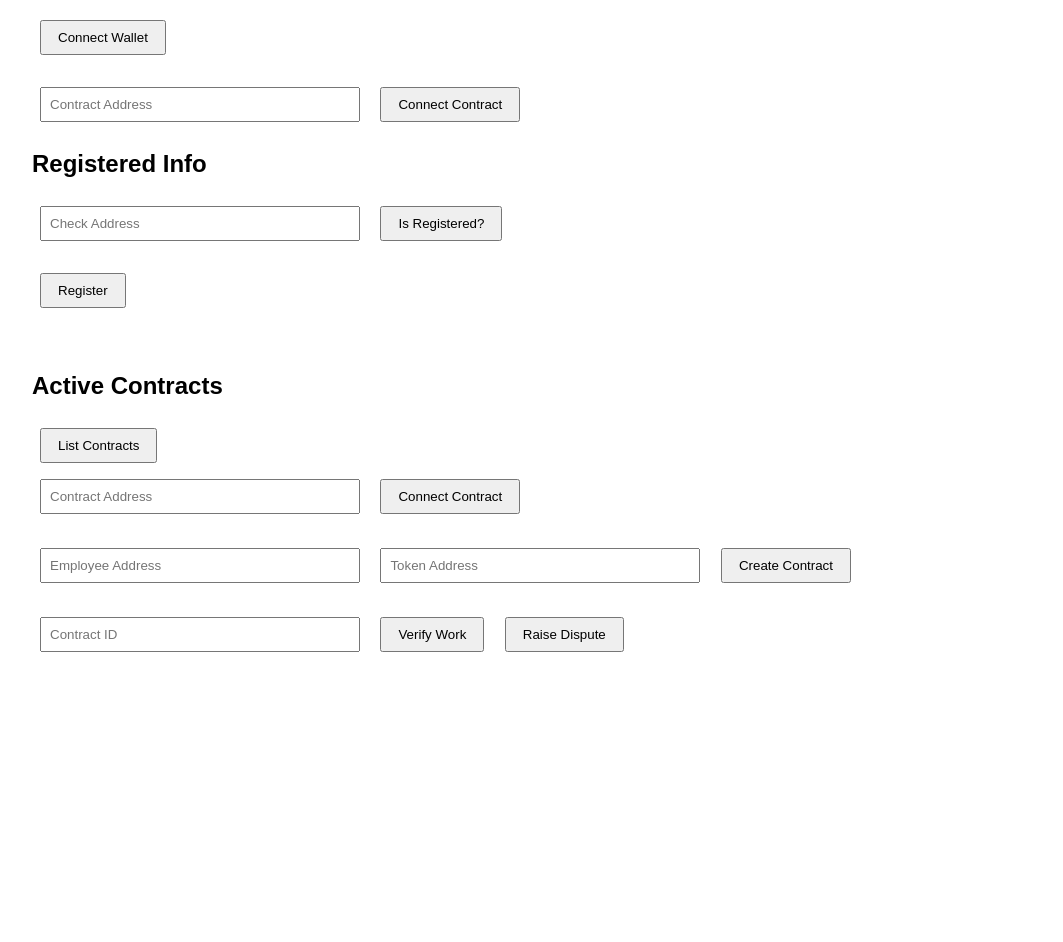
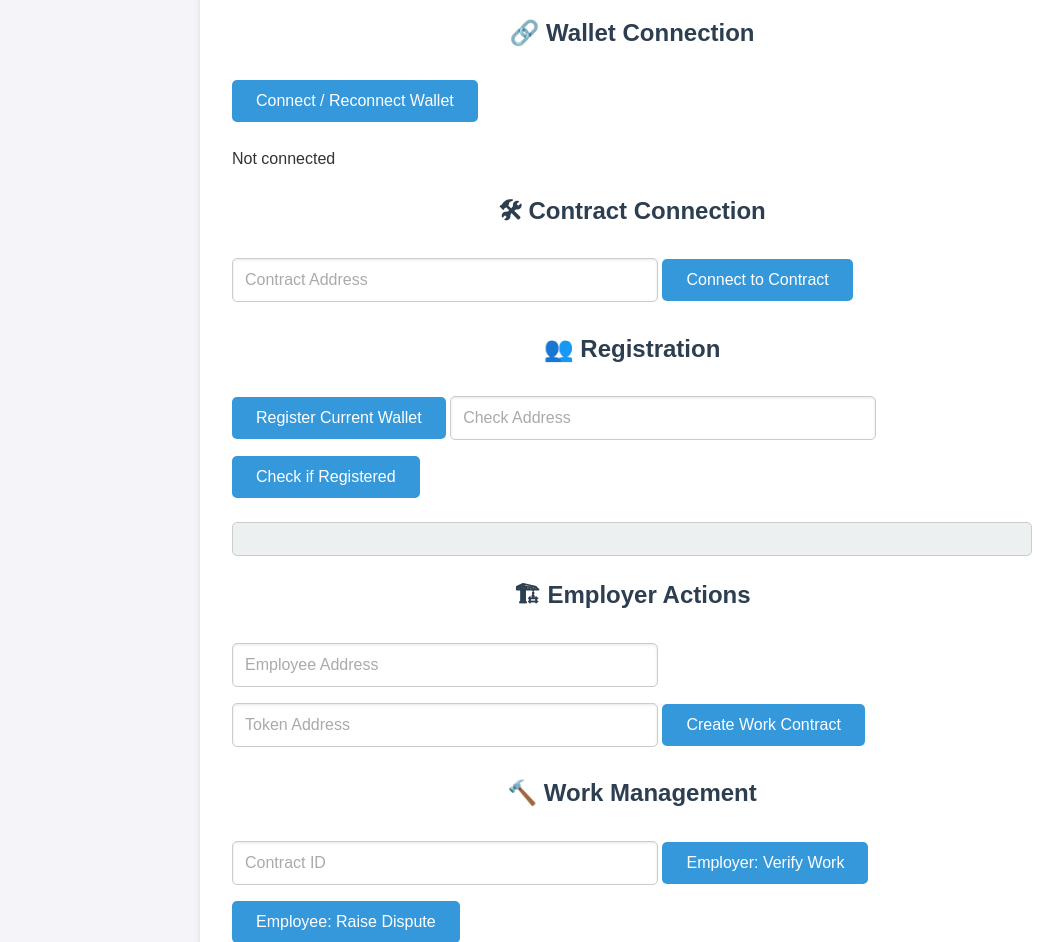
Before and after one commit to charlesli50/CS595_Final_Project, a website: page nirmaan-dapp/index.html in a window 1280 px wide. Shown: the part 144-1086 px from the top of the page, without its empty margins (8-1071 px from the left). Before the commit the page ends 844 px from the top, so only its background shows below. Drawn offline with nearby package versions, Linux system fonts and the light colour scheme; no server answers.

Commit message:
fix one bug, 10 more appear

```diff
--- a/nirmaan-dapp/app.js
+++ b/nirmaan-dapp/app.js
@@ -1,14 +1,4 @@
 let provider, signer, contract;
-
-// const abi = [
-//   "function registerUser() public",
-//   "function createContract(address employee, address token, uint256 totalDays, uint256 dailyWage) public returns (uint256)",
-//   "function verifyWork(uint256 id) public",
-//   "function raiseDispute(uint256 id) public",
-//   "function isRegistered(address user) view returns (bool)",
-//   "function getContract(uint256 id) view returns (address,address,address,uint256,uint256,uint256,uint8)",
-//   "function totalContracts() view returns (uint256)",
-// ];
 
 const abi = [
   "function registerUser() external",
@@ -20,10 +10,9 @@ const abi = [
   "function totalContracts() view returns (uint256)",
 ];
 
-
 async function loadDeployedAddress() {
   try {
-    const response = await fetch("/deployed.json"); // assumes deployed.json is served in root
+    const response = await fetch("/deployed.json");
     const data = await response.json();
     document.getElementById("contractAddress").value = data.Nirmaan;
     console.log("✅ Loaded deployed address:", data.Nirmaan);
@@ -32,16 +21,44 @@ async function loadDeployedAddress() {
   }
 }
 
+async function connectWallet() {
+  try {
+    if (!window.ethereum) {
+      alert("MetaMask is not installed!");
+      return;
+    }
+
+    provider = new ethers.BrowserProvider(window.ethereum);
+    await provider.send("eth_requestAccounts", []);
+    signer = await provider.getSigner();
+
+    const address = await signer.getAddress();
+    document.getElementById(
+      "walletAddress"
+    ).innerText = `Connected: ${address}`;
+
+    console.log("✅ Wallet connected:", address);
+    alert("Wallet connected!");
+
+    window.ethereum.on("accountsChanged", async () => {
+      console.log("🔁 Account changed. Reconnecting...");
+      await connectWallet();
+    });
+  } catch (error) {
+    console.error("❌ Wallet connection error:", error);
+    alert("Wallet connection failed. Please check MetaMask.");
+  }
+}
 
 async function connectContract() {
   try {
-    if (!window.ethereum) return alert("Please install MetaMask.");
-
-    provider = new ethers.BrowserProvider(window.ethereum);
-    signer = await provider.getSigner();
+    if (!provider) await connectWallet();
 
     const address = document.getElementById("contractAddress").value.trim();
     if (!ethers.isAddress(address)) return alert("Invalid contract address.");
+
+    const code = await provider.getCode(address);
+    if (code === "0x") return alert("No contract deployed at this address!");
 
     contract = new ethers.Contract(address, abi, signer);
     console.log("✅ Connected to contract at:", contract.target);
@@ -66,60 +83,62 @@ async function register() {
   }
 }
 
-let walletConnected = false;
-
-async function connectWallet() {
-  try {
-    if (!window.ethereum) {
-      alert("MetaMask is not installed!");
-      return;
-    }
-
-    if (walletConnected) {
-      console.log("✅ Already connected.");
-      return; // Don't reconnect again if already connected
-    }
-
-    provider = new ethers.BrowserProvider(window.ethereum);
-    signer = await provider.getSigner();
-    const address = await signer.getAddress();
-
-    document.getElementById("walletAddress").innerText = `Connected: ${address}`;
-    walletConnected = true; // ✅ Mark wallet as connected
-    console.log("✅ Wallet connected:", address);
-    alert("Wallet connected!");
-  } catch (error) {
-    console.error("❌ Wallet connection error:", error);
-    alert("Wallet connection failed. Please check MetaMask.");
-  }
-}
-
-
 async function createWorkContract() {
   try {
     const emp = document.getElementById("employeeAddress").value.trim();
-    const token = document.getElementById("tokenAddress").value.trim();
+    const tokenAddress = document.getElementById("tokenAddress").value.trim();
     if (!ethers.isAddress(emp)) return alert("Invalid employee address.");
-    if (!ethers.isAddress(token)) return alert("Invalid token address.");
+    if (!ethers.isAddress(tokenAddress)) return alert("Invalid token address.");
 
-    console.log("🔁 Sending createContract...");
-    const tx = await contract.createContract(emp, token, 5, 20);
-    console.log("🧾 Transaction hash:", tx.hash);
-    const receipt = await tx.wait();
-    console.log("✅ Contract created. Gas used:", receipt.gasUsed.toString());
+    const totalTokens = (5 * 20 * 110) / 100; // 110
+    const totalAmount = ethers.parseUnits(totalTokens.toString(), 18);
 
-    // Try getting the contract ID (if emitted, log it)
-    const createdEvent = receipt.logs?.find(
-      (log) => log.address.toLowerCase() === contract.target.toLowerCase()
+    const token = new ethers.Contract(
+      tokenAddress,
+      [
+        "function approve(address spender, uint256 amount) public returns (bool)",
+        "function allowance(address owner, address spender) public view returns (uint256)",
+        "function balanceOf(address account) public view returns (uint256)",
+      ],
+      signer
     );
-    if (createdEvent) {
-      console.log("📦 Event log for contract creation:", createdEvent);
+
+    const employer = await signer.getAddress();
+    const allowance = await token.allowance(employer, contract.target);
+    const balance = await token.balanceOf(employer);
+
+    console.log("👤 Employer:", employer);
+    console.log("💰 Token Balance:", ethers.formatUnits(balance, 18));
+    console.log("🔐 Token Allowance:", ethers.formatUnits(allowance, 18));
+    console.log(
+      "📦 Required Total Amount:",
+      ethers.formatUnits(totalAmount, 18)
+    );
+
+    if (balance < totalAmount) {
+      return alert("Insufficient balance. Please mint or transfer tokens.");
     }
 
-    alert("Work contract created.");
+    if (allowance < totalAmount) {
+      console.log("🔁 Approving tokens...");
+      const approveTx = await token.approve(contract.target, totalAmount);
+      await approveTx.wait();
+      console.log("✅ Approval successful!");
+    } else {
+      console.log("✅ Sufficient allowance. Skipping approve.");
+    }
+
+    console.log("🛠 Calling createContract...");
+    const tx = await contract.createContract(emp, tokenAddress, 5, 20);
+    const receipt = await tx.wait();
+    console.log(
+      "✅ Work contract created. Gas used:",
+      receipt.gasUsed.toString()
+    );
+    alert("Work contract created successfully!");
   } catch (err) {
     console.error("❌ Error creating contract:", err);
-    alert("Contract creation failed.");
+    alert("Contract creation failed. See console for details.");
   }
 }
 
@@ -130,9 +149,6 @@ async function verifyWork() {
 
     console.log("🔁 Sending verifyWork for ID:", id);
     const tx = await contract.verifyWork(id);
-    if (!tx.wait) {
-      throw new Error("Work Failed");
-    }
     console.log("🧾 Transaction hash:", tx.hash);
     const receipt = await tx.wait();
     console.log("✅ Work verified. Gas used:", receipt.gasUsed.toString());
@@ -161,13 +177,19 @@ async function raiseDispute() {
 }
 
 async function checkRegistered() {
+  try {
     const addr = document.getElementById("checkAddress").value.trim();
     if (!ethers.isAddress(addr)) return alert("Invalid address.");
+
     const isReg = await contract.isRegistered(addr);
     console.log(`✅ Address ${addr} is registered:`, isReg);
     document.getElementById("regStatus").innerText = isReg
       ? "✅ Registered"
       : "❌ Not registered";
+  } catch (err) {
+    console.error("❌ Error checking registration:", err);
+    alert("Check registration failed.");
+  }
 }
 
 async function listContracts() {
@@ -175,13 +197,14 @@ async function listContracts() {
     const container = document.getElementById("contractList");
     container.innerHTML = "Loading...";
     const total = await contract.totalContracts();
-    console.log("📦 Total contracts on-chain:", total.toString());
+    console.log("📦 Total contracts:", total.toString());
 
     const entries = [];
-
     for (let i = 0; i < total; i++) {
       const c = await contract.getContract(i);
-      const status = ["Active", "Completed", "Disputed"][Number(c[6])];
+      const status = ["Active", "Completed", "Disputed", "Resolved"][
+        Number(c[6])
+      ];
       entries.push(
         `<p><b>ID ${i}</b>: Employer ${c[0]} ➡️ Employee ${c[1]} | Token: ${c[2]} | Days: ${c[5]}/${c[3]} | Status: ${status}</p>`
       );
@@ -189,7 +212,7 @@ async function listContracts() {
 
     container.innerHTML = entries.join("");
   } catch (err) {
-    console.error("❌ Error fetching contracts:", err);
+    console.error("❌ Error listing contracts:", err);
     document.getElementById("contractList").innerText =
       "Failed to load contracts.";
   }
--- a/nirmaan-dapp/index.html
+++ b/nirmaan-dapp/index.html
@@ -1,4 +1,4 @@
-<!DOCTYPE html>
+<!-- <!DOCTYPE html>
 <html lang="en">
   <head>
     <meta charset="UTF-8" />
@@ -47,4 +47,50 @@
     <script src="https://cdn.jsdelivr.net/npm/ethers@6.6.2/dist/ethers.umd.min.js"></script>
     <script src="app.js"></script>
   </body>
+</html> -->
+
+<!DOCTYPE html>
+<html lang="en">
+  <head>
+    <meta charset="UTF-8" />
+    <meta name="viewport" content="width=device-width, initial-scale=1.0" />
+    <title>Nirmaan DApp</title>
+    <link rel="stylesheet" href="style.css" />
+  </head>
+  <body onload="loadDeployedAddress()">
+    <div id="app">
+      <h1>Nirmaan DApp</h1>
+
+      <h2>🔗 Wallet Connection</h2>
+      <button onclick="connectWallet()">Connect / Reconnect Wallet</button>
+      <p id="walletAddress">Not connected</p>
+
+      <h2>🛠 Contract Connection</h2>
+      <input placeholder="Contract Address" id="contractAddress" />
+      <button onclick="connectContract()">Connect to Contract</button>
+
+      <h2>👥 Registration</h2>
+      <button onclick="register()">Register Current Wallet</button>
+      <input placeholder="Check Address" id="checkAddress" />
+      <button onclick="checkRegistered()">Check if Registered</button>
+      <p id="regStatus"></p>
+
+      <h2>🏗 Employer Actions</h2>
+      <input placeholder="Employee Address" id="employeeAddress" />
+      <input placeholder="Token Address" id="tokenAddress" />
+      <button onclick="createWorkContract()">Create Work Contract</button>
+
+      <h2>🔨 Work Management</h2>
+      <input placeholder="Contract ID" id="contractId" />
+      <button onclick="verifyWork()">Employer: Verify Work</button>
+      <button onclick="raiseDispute()">Employee: Raise Dispute</button>
+
+      <h2>📃 Active Contracts</h2>
+      <button onclick="listContracts()">List All Contracts</button>
+      <div id="contractList"></div>
+    </div>
+
+    <script src="https://cdn.jsdelivr.net/npm/ethers@6.6.2/dist/ethers.umd.min.js"></script>
+    <script src="app.js"></script>
+  </body>
 </html>
--- a/nirmaan-dapp/style.css
+++ b/nirmaan-dapp/style.css
@@ -1,15 +1,74 @@
 body {
-  font-family: sans-serif;
+  font-family: "Arial", sans-serif;
+  background-color: #f4f4f9;
+  color: #333;
   padding: 2rem;
+  margin: 0;
+  line-height: 1.6;
+}
+
+h1,
+h2 {
+  color: #2c3e50;
+  text-align: center;
 }
 
 input {
-  padding: 0.5rem;
-  margin: 0.5rem;
-  width: 300px;
+  padding: 0.75rem;
+  margin: 0.5rem 0;
+  width: 100%;
+  max-width: 400px;
+  border: 1px solid #ccc;
+  border-radius: 5px;
+  box-shadow: inset 0 1px 3px rgba(0, 0, 0, 0.1);
+  font-size: 1rem;
 }
 
 button {
-  padding: 0.5rem 1rem;
-  margin: 0.5rem;
+  padding: 0.75rem 1.5rem;
+  margin: 0.5rem 0;
+  background-color: #3498db;
+  color: #fff;
+  border: none;
+  border-radius: 5px;
+  cursor: pointer;
+  font-size: 1rem;
+  transition: background-color 0.3s ease;
 }
+
+button:hover {
+  background-color: #2980b9;
+}
+
+#app {
+  max-width: 800px;
+  margin: 0 auto;
+  background: #fff;
+  padding: 2rem;
+  border-radius: 10px;
+  box-shadow: 0 4px 6px rgba(0, 0, 0, 0.1);
+}
+
+#contractList,
+#regStatus {
+  margin-top: 1rem;
+  padding: 1rem;
+  background-color: #ecf0f1;
+  border-radius: 5px;
+  border: 1px solid #ccc;
+}
+
+input::placeholder {
+  color: #aaa;
+}
+
+@media (max-width: 600px) {
+  body {
+    padding: 1rem;
+  }
+
+  input,
+  button {
+    width: 100%;
+  }
+}
```
Also changed, not shown: 2 other files. Lines whose indentation alone changed are shown as unchanged.
